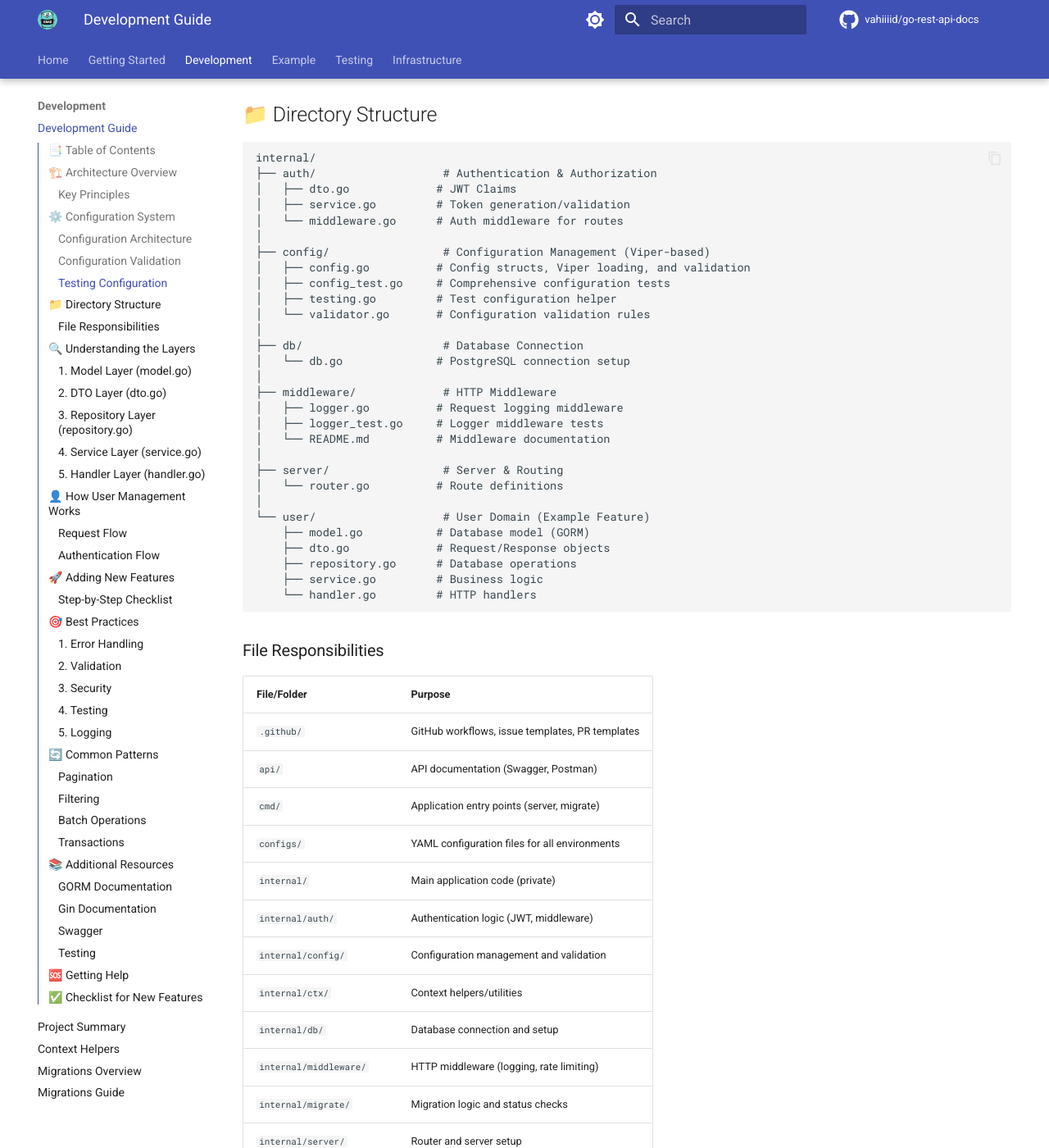
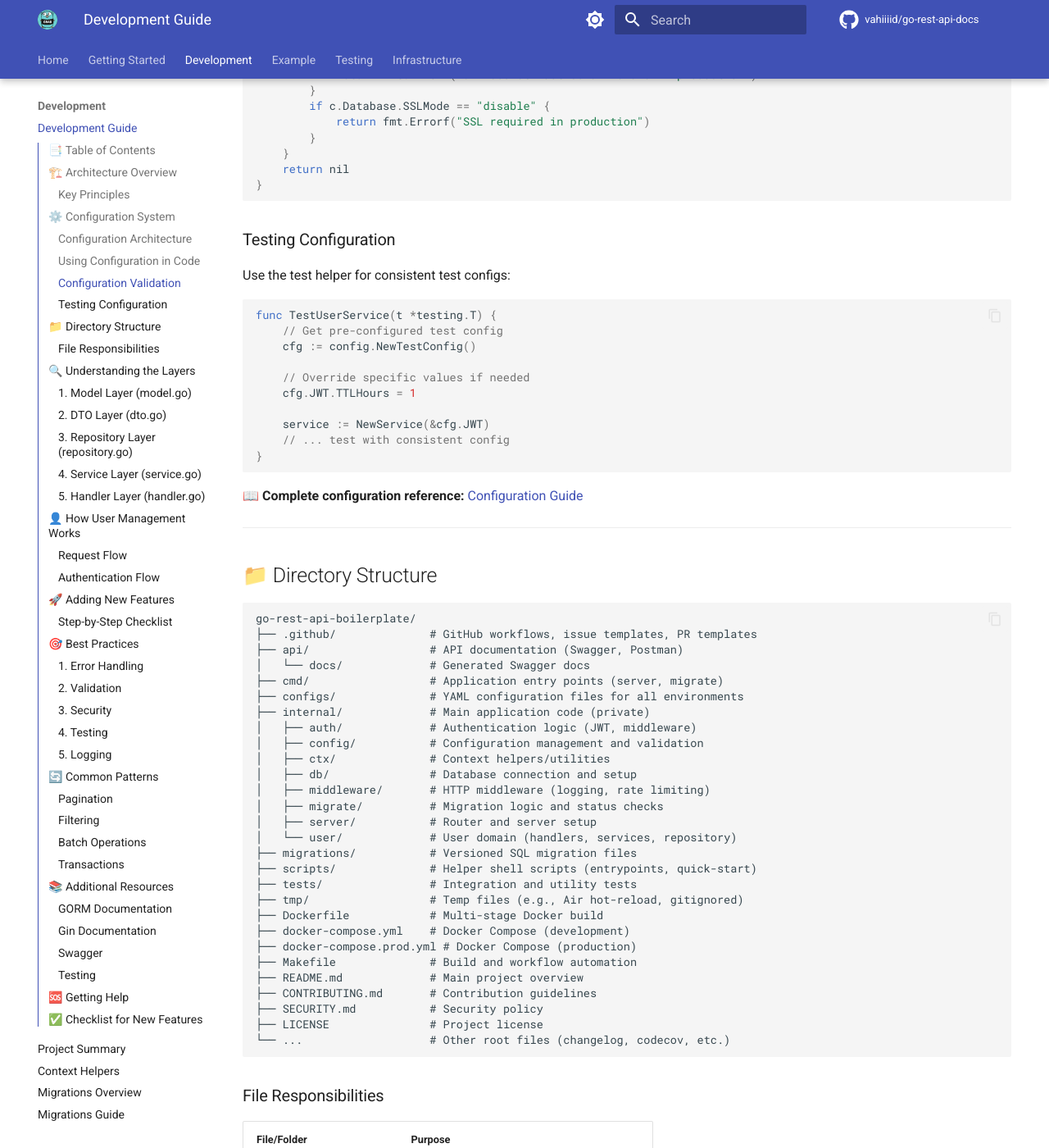
Before and after one commit to vahiiiid/go-rest-api-docs, an MkDocs documentation site: the page built from docs/DEVELOPMENT_GUIDE.md, in a window 1280 px wide and 1400 px high, scrolled down 2749 px. Shown: the whole window at 82% size. Built offline with MkDocs 1.6.1 and Material for MkDocs 9.7.7, drawn with Linux system fonts in a browser that asks for light colours; comment, search, counter and statistics services are not loaded; the version menu is left out; some of the changed text lies outside the part shown.

Commit message:
remove the directory structure from project summary, move it and update it in the development guide (#13)

````diff
--- a/docs/DEVELOPMENT_GUIDE.md
+++ b/docs/DEVELOPMENT_GUIDE.md
@@ -59,9 +59,39 @@ The application uses a **Viper-based configuration system** with layered precede
 
 ```text
 Environment Variables (.env)          <-- Highest Priority
-        ## 📁 Directory Structure
+        ↓ (overrides)
+Environment Config (config.{env}.yaml)
+        ↓ (overrides)
+Base Config (config.yaml)
+        ↓ (overrides)
+Default Values (hardcoded)            <-- Lowest Priority
+```
 
-        ```
+### Using Configuration in Code
+
+**Step 1: Load configuration in main.go**
+
+```go
+package main
+
+import (
+    "github.com/vahiiiid/go-rest-api-boilerplate/internal/config"
+)
+
+func main() {
+    // Load configuration using Viper
+    cfg, err := config.LoadConfig("") // Auto-detects environment
+    if err != nil {
+        log.Fatalf("Failed to load config: %v", err)
+    }
+
+    // Pass typed config to services
+    authService := auth.NewService(&cfg.JWT)
+    database, err := db.NewPostgresDBFromDatabaseConfig(cfg.Database)
+    // ...
+}
+```
+
 **Step 2: Inject configuration into services**
 
 ```go
@@ -126,37 +156,35 @@ func TestUserService(t *testing.T) {
 ## 📁 Directory Structure
 
 ```
-internal/
-├── auth/                   # Authentication & Authorization
-│   ├── dto.go             # JWT Claims
-│   ├── service.go         # Token generation/validation
-│   └── middleware.go      # Auth middleware for routes
-│
-├── config/                 # Configuration Management (Viper-based)
-│   ├── config.go          # Config structs, Viper loading, and validation
-│   ├── config_test.go     # Comprehensive configuration tests
-│   ├── testing.go         # Test configuration helper
-│   └── validator.go       # Configuration validation rules
-│
-├── db/                     # Database Connection
-│   └── db.go              # PostgreSQL connection setup
-│
-├── middleware/             # HTTP Middleware
-│   ├── logger.go          # Request logging middleware
-│   ├── logger_test.go     # Logger middleware tests
-│   └── README.md          # Middleware documentation
-│
-├── server/                 # Server & Routing
-│   └── router.go          # Route definitions
-│
-└── user/                   # User Domain (Example Feature)
-    ├── model.go           # Database model (GORM)
-    ├── dto.go             # Request/Response objects
-    ├── repository.go      # Database operations
-    ├── service.go         # Business logic
-    └── handler.go         # HTTP handlers
+go-rest-api-boilerplate/
+├── .github/              # GitHub workflows, issue templates, PR templates
+├── api/                  # API documentation (Swagger, Postman)
+│   └── docs/             # Generated Swagger docs
+├── cmd/                  # Application entry points (server, migrate)
+├── configs/              # YAML configuration files for all environments
+├── internal/             # Main application code (private)
+│   ├── auth/             # Authentication logic (JWT, middleware)
+│   ├── config/           # Configuration management and validation
+│   ├── ctx/              # Context helpers/utilities
+│   ├── db/               # Database connection and setup
+│   ├── middleware/       # HTTP middleware (logging, rate limiting)
+│   ├── migrate/          # Migration logic and status checks
+│   ├── server/           # Router and server setup
+│   └── user/             # User domain (handlers, services, repository)
+├── migrations/           # Versioned SQL migration files
+├── scripts/              # Helper shell scripts (entrypoints, quick-start)
+├── tests/                # Integration and utility tests
+├── tmp/                  # Temp files (e.g., Air hot-reload, gitignored)
+├── Dockerfile            # Multi-stage Docker build
+├── docker-compose.yml    # Docker Compose (development)
+├── docker-compose.prod.yml # Docker Compose (production)
+├── Makefile              # Build and workflow automation
+├── README.md             # Main project overview
+├── CONTRIBUTING.md       # Contribution guidelines
+├── SECURITY.md           # Security policy
+├── LICENSE               # Project license
+└── ...                   # Other root files (changelog, codecov, etc.)
 ```
-
 
 ### File Responsibilities
 
````
Also changed, not shown: docs/MIGRATIONS_GUIDE.md (+0 -1 lines), docs/PROJECT_SUMMARY.md (+1 -30 lines), docs/index.md (+3 -3 lines).
